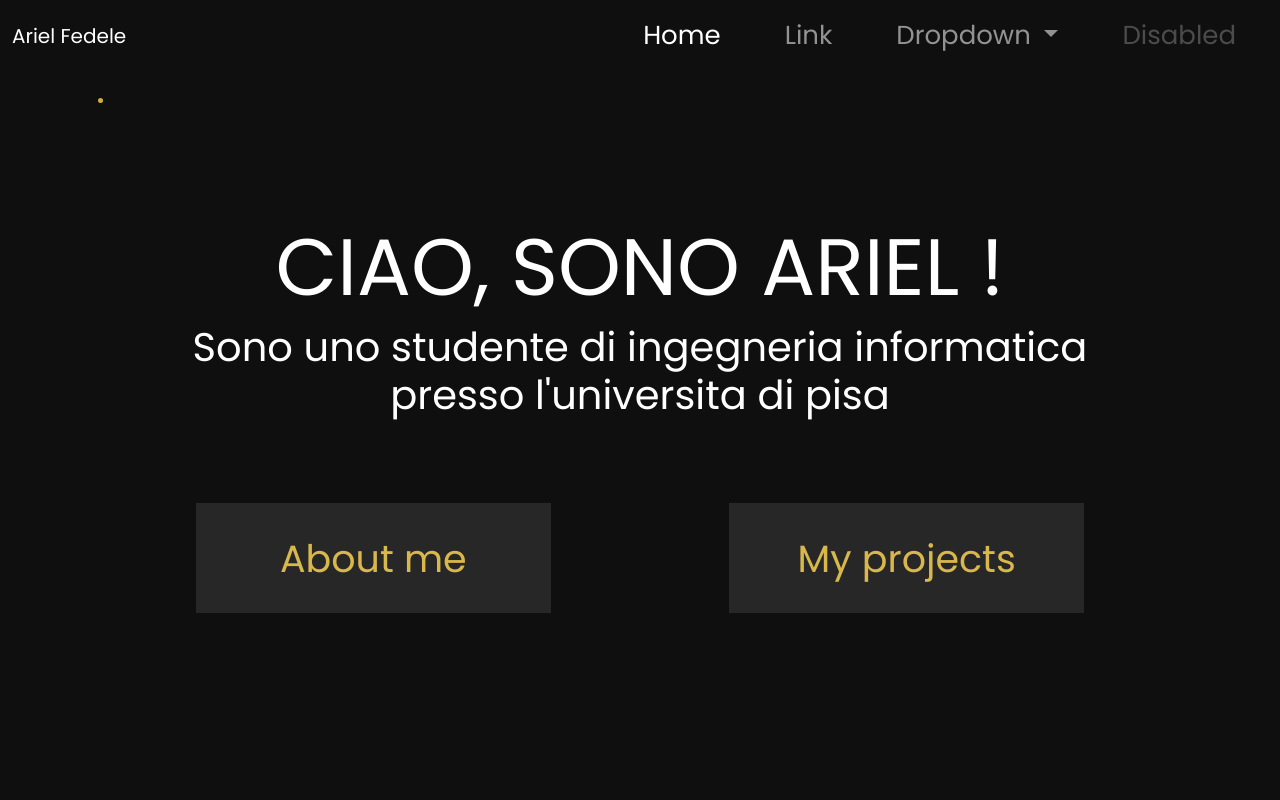
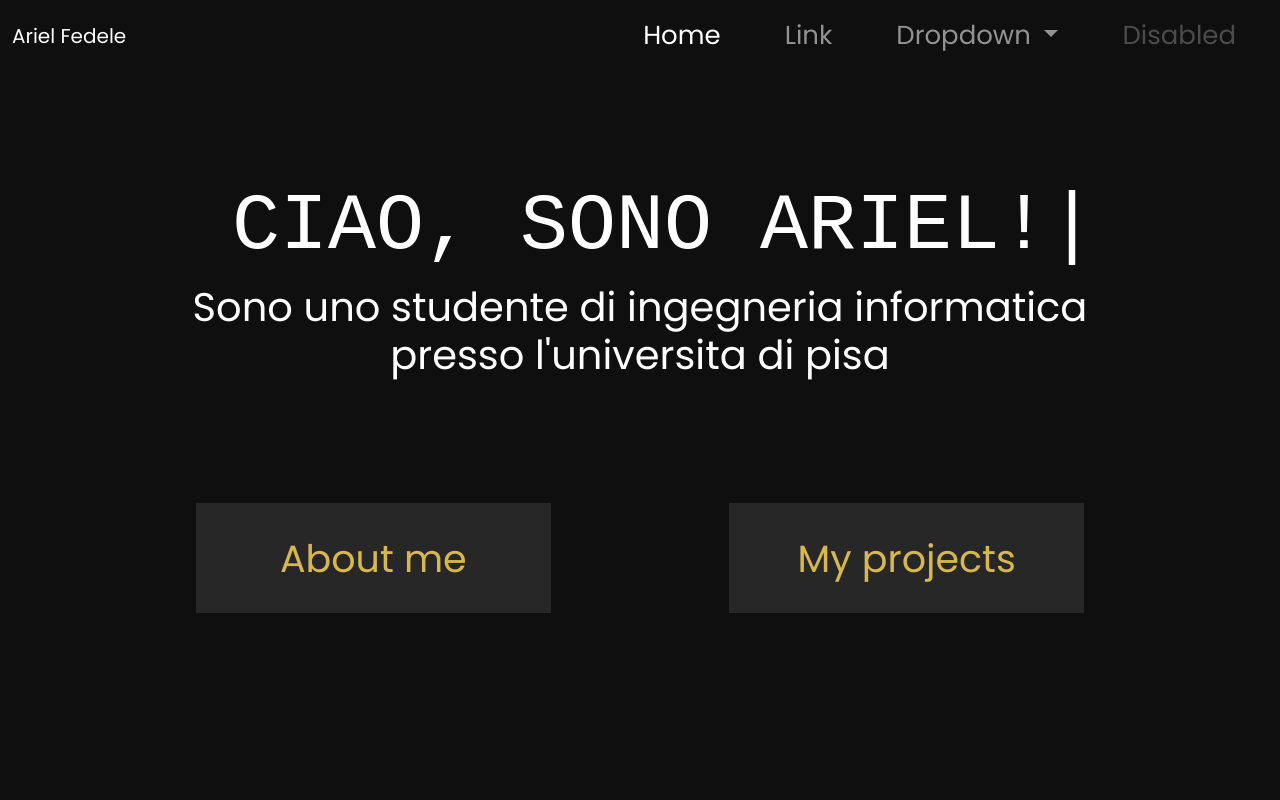
Before and after one commit to ArielFedele8/MyWebPage, a website: page index.html in a window 1280 px wide. Shown: the top 800 px of the page. Drawn offline with nearby package versions, Linux system fonts and the light colour scheme; a script that the page names is missing; a web font is replaced by a local one.

Commit message:
Aggiunto effetto typing al titolo e cambiato font
Ho usato ubuntu perché serviva un font monospace

```diff
--- a/assets/sass/styles.scss
+++ b/assets/sass/styles.scss
@@ -1,25 +1,27 @@
-@import url("https://fonts.googleapis.com/css2?family=Poppins:wght@400;700&family=UnifrakturMaguntia&display=swap");
+@import url('https://fonts.googleapis.com/css2?family=Poppins:wght@400;700&family=Ubuntu+Mono&display=swap');
 
-$coloreSfondo: rgb(15,15,15);
+$bg: rgb(15, 15, 15);
 $coloreScrittePrimo: #d4af37;
 $coloreScritteSecondo: white;
 
+$text-length: 17;
+$animation-time: 4s;
+
 //Scroll-bar
 ::-webkit-scrollbar-track {
-  background-color: $coloreSfondo;
+  background-color: $bg;
   border: none;
   box-shadow: inset 0 0 6px rgb(0, 0, 0);
 }
 
 ::-webkit-scrollbar-thumb {
   border-radius: 8px;
-  background-color: $coloreScrittePrimo
-;
+  background-color: $coloreScrittePrimo;
 }
 
 /* Handle on hover */
 ::-webkit-scrollbar-thumb:hover {
-  background: $coloreSfondo;
+  background: $bg;
 }
 
 /* width */
@@ -28,19 +30,25 @@ $coloreScritteSecondo: white;
 }
 
 body {
-  font-family: "Poppins", sans-serif;
+  font-family: "Poppins", sans-serif, monospace;
   font-weight: 400;
-  background-color: $coloreSfondo;
+  background-color: $bg;
+  color: $coloreScritteSecondo;
   cursor: none;
-  color: $coloreScritteSecondo;
+
+  @media (pointer: none){
+    .cursor{
+      display: none;
+    }
+  }
 
   //cursore animato
+  @media (pointer: fine){
     .cursor {
       position: fixed;
       left: 0;
       top: 0;
       pointer-events: none;
-
     }
 
     .cursor--small {
@@ -50,8 +58,7 @@ body {
       top: -2.5px;
       border-radius: 50%;
       z-index: 11000;
-    background: $coloreScrittePrimo
-  ;
+      background: $coloreScrittePrimo;
     }
 
     .cursor--canvas {
@@ -59,7 +66,7 @@ body {
       height: 100vh;
       z-index: 12000;
     }
-
+  }
 
   p,
   h1 {
@@ -77,6 +84,33 @@ strong {
 }
 
 header {
+  // Typing style
+  .typing {
+    font-family: 'Ubuntu', monospace;
+    width: fit-content;
+    position: relative;
+    &::after {
+      content: "|";
+      position: absolute;
+      right: 0;
+      width: 100%;
+      color: white;
+      background: $bg;
+      animation: typing $animation-time steps($text-length) forwards,
+        caret 1s infinite;
+    }
+  }
+  // Animation
+  @keyframes typing {
+    to {
+      width: 0;
+    }
+  }
+  @keyframes caret {
+    50% {
+      color: transparent;
+    }
+  }
 
   @media only screen and (max-width: 991px) {
     height: auto;
@@ -88,8 +122,6 @@ header {
     font-size: 26px;
   }
 
-
-
   //BOTTONE
   div {
     .btn {
@@ -97,7 +129,7 @@ header {
       height: 50%;
       text-align: center;
 
-      &:hover{
+      &:hover {
         cursor: none;
       }
     }
@@ -178,8 +210,7 @@ main {
 
     h3,
     h2 {
-      color: $coloreScrittePrimo
-    ;
+      color: $coloreScrittePrimo;
     }
 
     h3 {
@@ -223,8 +254,7 @@ main {
           left: 0;
           width: 100%;
           height: 0.1em;
-          background-color: $coloreScrittePrimo
-        ;
+          background-color: $coloreScrittePrimo;
           transition: opacity 0.5s, transform 0.5s;
           opacity: 0;
         }
@@ -243,8 +273,7 @@ main {
           left: 0;
           width: 100%;
           height: 0.1em;
-          background-color: $coloreScrittePrimo
-        ;
+          background-color: $coloreScrittePrimo;
           opacity: 1;
           transform: translate3d(0, 0.2em, 0);
         }
--- a/index.html
+++ b/index.html
@@ -101,10 +101,9 @@
       <div class="container-fluid ">
         <div class="row" style="height: 60%">
           <h1
-            class="mt-auto display-1"
-            style="text-align: center; padding-top: 10vh"
+            class="mt-auto mx-auto px-0 display-1 typing"
           >
-            CIAO, SONO ARIEL !
+            CIAO, SONO ARIEL!
           </h1>
           <h2
             class="mb-auto mx-auto display-6"
```
Also changed, not shown: assets/css/styles.css, 1 other file. Lines whose indentation alone changed are shown as unchanged.
